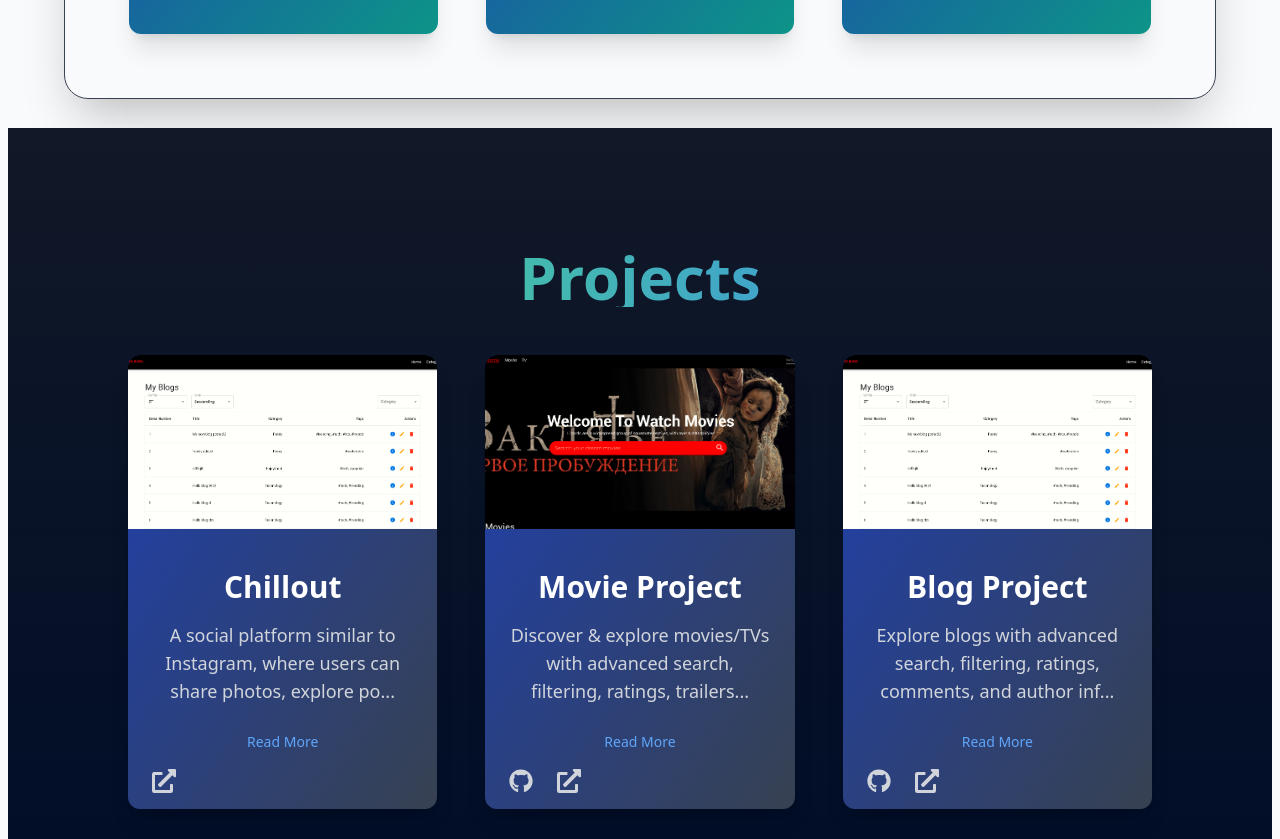
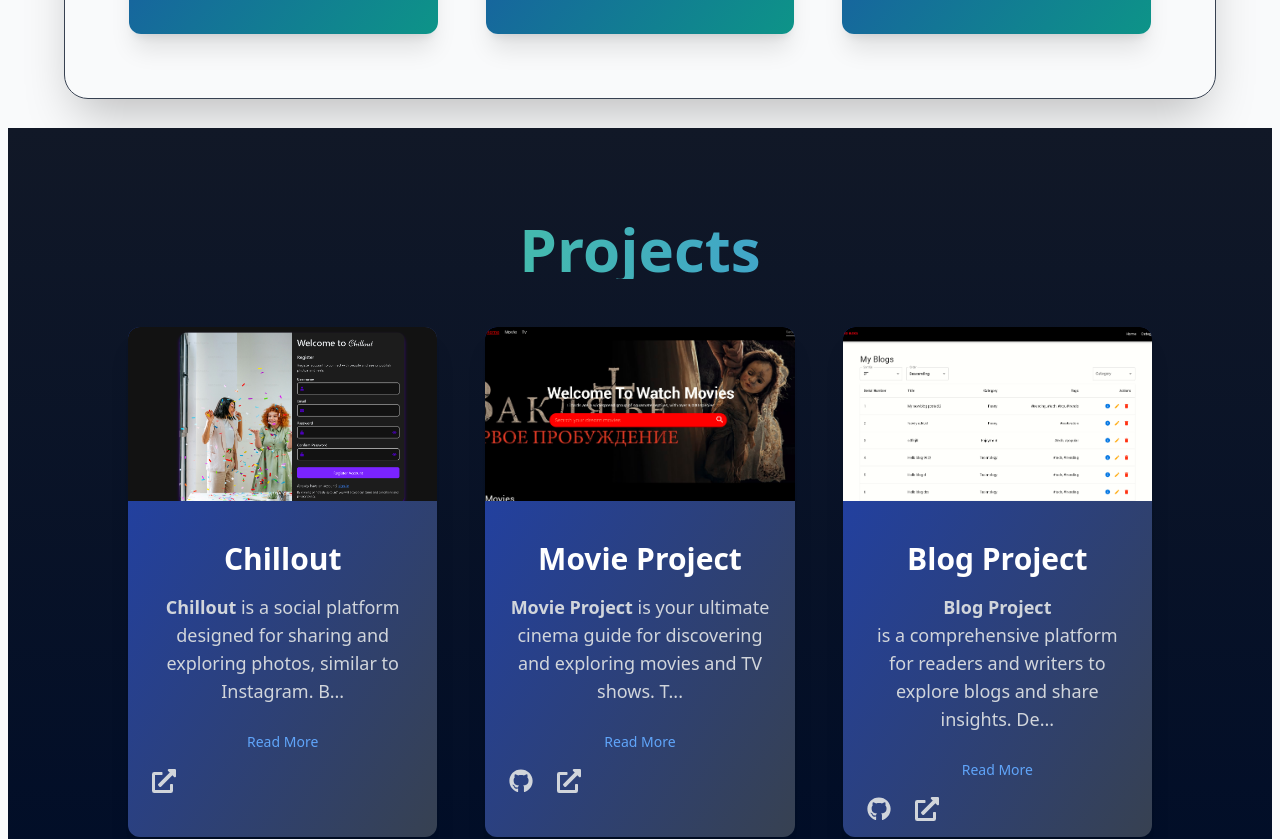
Before and after one commit to Naveedahmedtech/portfolio, a React (Vite) app: page / in a window 1280 px wide. Shown: the part 1520-2359 px from the top of the page. Built offline with nearby package versions, Linux system fonts and the light colour scheme.

Commit message:
Fixes mad

```diff
--- a/src/index.css
+++ b/src/index.css
@@ -51,3 +51,46 @@ body {
   padding: 0;
   margin: 0;
 }
+
+
+/* For Webkit browsers (Chrome, Safari) */
+::-webkit-scrollbar {
+  width: 8px;
+  /* Width of the scrollbar */
+}
+
+::-webkit-scrollbar-track {
+  background: #00051c;
+  /* Track color */
+  border-radius: 10px;
+  /* Rounded corners */
+}
+
+::-webkit-scrollbar-thumb {
+  background: #444;
+  /* Scrollbar color */
+  border-radius: 10px;
+  /* Rounded corners */
+}
+
+::-webkit-scrollbar-thumb:hover {
+  background: #666;
+  /* Scrollbar color on hover */
+}
+
+/* For Firefox */
+* {
+  scrollbar-width: thin;
+  /* Thin scrollbar */
+  scrollbar-color: #2e45ab #00051c00;
+  /* Thumb color and track color */
+}
+
+/* Optional: Adjustments for specific elements */
+.scrollable-element {
+  /* Apply the scrollbar styles to specific elements */
+  overflow-y: auto;
+  /* Enable vertical scrolling */
+  max-height: 300px;
+  /* Set a maximum height */
+}
--- a/src/layout/header/Header.tsx
+++ b/src/layout/header/Header.tsx
@@ -46,8 +46,12 @@ export default function Header() {
         }
     }, [isMenuOpen]);
 
+    const onLinkClick = () => {
+        setIsMenuOpen(!isMenuOpen);
+    }
+
     return (
-        <>
+        <div className='relative'>
             <header
                 className={`fixed top-0 w-full z-50 p-4 transition-all duration-500 ease-in-out ${scrolled ? 'bg-surface/80 shadow-lg backdrop-blur-lg' : 'bg-transparent'}`}
             >
@@ -101,12 +105,12 @@ export default function Header() {
                     </button>
 
                     {/* Show Navigation Links After Background Animation */}
-                    {showLinks && <NavigationMenu isMobile />}
+                    {showLinks && <NavigationMenu isMobile onLinkClick={onLinkClick} />}
                 </div>
             </motion.div>
 
             <Outlet />
             <Footer />
-        </>
+        </div>
     );
 }
--- /dev/null
+++ b/src/pages/project/Modal.tsx
@@ -0,0 +1,56 @@
+import { FC, ReactNode, useEffect } from "react";
+import { motion, AnimatePresence } from "framer-motion";
+import { FaTimes } from "react-icons/fa";
+
+interface ModalProps {
+    isOpen: boolean;
+    onClose: () => void;
+    children: ReactNode;
+}
+
+const Modal: FC<ModalProps> = ({ isOpen, onClose, children }) => {
+    useEffect(() => {
+        if (isOpen) {
+            document.body.style.overflow = "hidden";
+        } else {
+            document.body.style.overflow = "";
+        }
+        return () => {
+            document.body.style.overflow = "";
+        };
+    }, [isOpen]);
+
+    return (
+        <AnimatePresence>
+            {isOpen && (
+                <motion.div
+                    className="fixed inset-0 flex items-center justify-center bg-opacity-50 z-50"
+                    initial={{ opacity: 0 }}
+                    animate={{ opacity: 1 }}
+                    exit={{ opacity: 0 }}
+                >
+                    <div className="fixed inset-0 bg-black bg-opacity-30 backdrop-blur-md"></div>
+                    <motion.div
+                        className="bg-gray-900 rounded-lg shadow-lg p-6 w-full max-w-lg relative"
+                        initial={{ scale: 0.9, opacity: 0 }}
+                        animate={{ scale: 1, opacity: 1 }}
+                        exit={{ scale: 0.9, opacity: 0 }}
+                        transition={{ duration: 0.3 }}
+                    >
+                        <motion.button
+                            onClick={onClose}
+                            className="absolute top-4 right-4 text-gray-500 hover:text-gray-600"
+                            whileHover={{ scale: 1.2, rotate: 90 }}
+                            transition={{ duration: 0.3 }}
+                        >
+                            <FaTimes size={20} />
+                        </motion.button>
+                        {children}
+                    </motion.div>
+                </motion.div>
+            )}
+        </AnimatePresence>
+    );
+};
+
+export default Modal;
--- a/src/pages/project/projectSection.tsx
+++ b/src/pages/project/projectSection.tsx
@@ -1,62 +1,29 @@
 import { useInView } from 'react-intersection-observer';
-import { motion, AnimatePresence } from 'framer-motion';
-import { useState, useEffect } from 'react';
-import { FaExternalLinkAlt, FaGithub, FaTimes } from 'react-icons/fa';
-import movieProject from "../../assets/images/projects/project-movie.png";
-import blogProject from "../../assets/images/projects/project-blog.png";
+import { motion } from 'framer-motion';
+import { useState } from 'react';
+import { FaExternalLinkAlt, FaGithub } from 'react-icons/fa';
+import Modal from './Modal';
+import { projects } from './util';
 
-export const projects = [
-    {
-        id: 1,
-        name: "Chillout",
-        description:
-            "A social platform similar to Instagram, where users can share photos, explore posts, engage with content through likes and comments, and follow other users. Featuring a clean interface and advanced filtering for seamless browsing. Chillout provides a highly scalable and engaging user experience with its robust photo-sharing, post-filtering, and interactive UI.",
-        image: blogProject,
-        demoUrl: "https://chillout-naveed.netlify.app/",
-    },
-    {
-        id: 2,
-        name: "Movie Project",
-        description:
-            "Discover & explore movies/TVs with advanced search, filtering, ratings, trailers, and detailed cast info. Your ultimate cinema guide.",
-        image: movieProject,
-        demoUrl: "https://watchmovienow.netlify.app/",
-        codeUrl: "https://github.com/Naveedahmedtech/movie-app",
-    },
-    {
-        id: 3,
-        name: "Blog Project",
-        description:
-            "Explore blogs with advanced search, filtering, ratings, comments, and author info. The ultimate guide for readers and writers.",
-        image: blogProject,
-        demoUrl: "https://naveed-blogs.netlify.app/",
-        codeUrl: "https://github.com/Naveedahmedtech/movie-app",
-    },
-];
 
-function ProjectsSection() {
+
+interface Project {
+    name: string;
+    description: string;
+    image: string;
+    codeUrl?: string;
+    demoUrl?: string;
+}
+
+const ProjectsSection = () => {
     const { ref, inView } = useInView({
         threshold: 0.1,
         triggerOnce: true,
     });
 
-    const [selectedProject, setSelectedProject] = useState<any>(null);
+    const [selectedProject, setSelectedProject] = useState<Project | null>(null);
 
-    // Use useEffect to handle scrolling when the modal is open or closed
-    useEffect(() => {
-        if (selectedProject) {
-            document.body.style.overflow = 'hidden'; // Prevent scrolling
-        } else {
-            document.body.style.overflow = 'auto'; // Allow scrolling
-        }
-
-        // Clean up when the component unmounts or the modal is closed
-        return () => {
-            document.body.style.overflow = 'auto'; // Reset overflow to default
-        };
-    }, [selectedProject]);
-
-    const handleReadMore = (project: any) => {
+    const handleReadMore = (project: Project) => {
         setSelectedProject(project);
     };
 
@@ -74,13 +41,8 @@ function ProjectsSection() {
         visible: { opacity: 1, y: 0, transition: { duration: 0.8 } },
     };
 
-    const modalVariants = {
-        hidden: { opacity: 0, scale: 0.8 },
-        visible: { opacity: 1, scale: 1, transition: { duration: 0.4, ease: "easeInOut" } },
-        exit: { opacity: 0, scale: 0.8, transition: { duration: 0.3 } },
-    };
-
     return (
+        <div>
             <motion.div
                 ref={ref}
                 initial="hidden"
@@ -125,11 +87,20 @@ function ProjectsSection() {
                                 ></motion.div>
                                 <div className="px-6 py-4">
                                     <h3 className="text-3xl font-bold mb-4">{project.name}</h3>
-                                <p className="text-base md:text-lg text-gray-300 mb-6 leading-relaxed">
+                                    {/* <p className="text-base md:text-lg text-gray-300 mb-6 leading-relaxed">
                                         {project.description.length > 80
                                             ? `${project.description.substring(0, 80)}...`
                                             : project.description}
-                                </p>
+                                    </p> */}
+                                    <div
+                                        className="text-base md:text-lg text-gray-300 mb-6 leading-relaxed"
+                                        dangerouslySetInnerHTML={{
+                                            __html:
+                                                project.description.length > 150
+                                                    ? `${project.description.substring(0, 150)}...`
+                                                    : project.description
+                                        }}
+                                    />
                                     {project.description.length > 80 && (
                                         <button
                                             className="text-sm text-blue-400 hover:text-blue-600"
@@ -165,46 +136,49 @@ function ProjectsSection() {
                         ))}
                     </motion.div>
                 </motion.div>
+            </motion.div>
 
             {/* Modal for full description */}
-            <AnimatePresence>
+            <Modal isOpen={!!selectedProject} onClose={handleCloseModal}>
                 {selectedProject && (
-                    <motion.div
-                        className="fixed inset-0 flex justify-center items-center z-50"
-                        initial="hidden"
-                        animate="visible"
-                        exit="exit"
-                        variants={modalVariants}
+                    <div className="max-w-lg mx-auto">
+                        <h2 className="text-2xl font-bold mb-4">{selectedProject.name}</h2>
+                        <div
+                            className="text-base md:text-lg text-gray-300 mb-6 leading-relaxed max-h-80 overflow-y-auto"
+                            dangerouslySetInnerHTML={{
+                                __html: selectedProject.description,
+                            }}
+                        />
+                        <div className="flex space-x-4 mt-4">
+                            {selectedProject.codeUrl && (
+                                <motion.a
+                                    href={selectedProject.codeUrl}
+                                    target="_blank"
+                                    rel="noopener noreferrer"
+                                    className="text-2xl text-gray-300 hover:text-white transition-colors duration-300"
+                                    whileHover={{ scale: 1.3 }}
                                 >
-                        {/* Background Blur Effect */}
-                        <div className="fixed inset-0 bg-black bg-opacity-60 backdrop-blur-md"></div>
+                                    <FaGithub />
+                                </motion.a>
+                            )}
+                            {selectedProject.demoUrl && (
+                                <motion.a
+                                    href={selectedProject.demoUrl}
+                                    target="_blank"
+                                    rel="noopener noreferrer"
+                                    className="text-2xl text-gray-300 hover:text-white transition-colors duration-300"
+                                    whileHover={{ scale: 1.3 }}
+                                >
+                                    <FaExternalLinkAlt />
+                                </motion.a>
+                            )}
+                        </div>
+                    </div>
+                )}
+            </Modal>
 
-                        <motion.div
-                            className="relative bg-gray-900 p-8 rounded-lg max-w-lg w-full text-white shadow-2xl"
-                            variants={modalVariants}
-                        >
-                            {/* Close Button */}
-                            <button
-                                onClick={handleCloseModal}
-                                className="absolute top-4 right-4 text-white text-2xl hover:text-gray-400 focus:outline-none"
-                            >
-                                <FaTimes />
-                            </button>
-
-                            <h3 className="text-3xl font-bold mb-4">{selectedProject.name}</h3>
-                            <p className="mb-6">{selectedProject.description}</p>
-                            <button
-                                className="bg-blue-500 px-4 py-2 rounded-md hover:bg-blue-600 transition-all duration-300"
-                                onClick={handleCloseModal}
-                            >
-                                Close
-                            </button>
-                        </motion.div>
-                    </motion.div>
-                )}
-            </AnimatePresence>
-        </motion.div>
+        </div>
     );
-}
+};
 
 export default ProjectsSection;
--- /dev/null
+++ b/src/pages/project/util.ts
@@ -0,0 +1,59 @@
+import movieProject from "../../assets/images/projects/project-movie.png";
+import blogProject from "../../assets/images/projects/project-blog.png";
+import chilloutProject from "../../assets/images/projects/project-chillout.png";
+
+export const projects = [
+  {
+    id: 1,
+    name: "Chillout",
+    description: `
+      <strong class="text-lg font-semibold">Chillout</strong> is a social platform designed for sharing and exploring photos, similar to Instagram. Built for scalability and user engagement.
+      <h3 class="text-xl font-bold mt-4">Features:</h3>
+      <ul class="list-disc pl-5 mt-2">
+        <li>User authentication with Recaptcha protection for secure signups.</li>
+        <li>Share photos and explore content through advanced filtering.</li>
+        <li>Like, comment, and follow other users.</li>
+        <li>Microservice architecture for scalability.</li>
+        <li>RabbitMQ for reliable messaging and communication between services.</li>
+        <li>Docker for containerized deployments, ensuring consistent environments.</li>
+        <li>CI/CD pipelines managed with GitHub Actions for automated testing and deployment.</li>
+        <li>Prisma as the ORM and PostgreSQL for efficient data handling and storage.</li>
+      </ul>
+    `,
+    image: chilloutProject,
+    demoUrl: "https://chillout-naveed.netlify.app/",
+  },
+  {
+    id: 2,
+    name: "Movie Project",
+    description: `
+      <strong class="text-lg font-semibold">Movie Project</strong> is your ultimate cinema guide for discovering and exploring movies and TV shows. The platform features a sleek and user-friendly interface.
+      <h3 class="text-xl font-bold mt-4">Features:</h3>
+      <ul class="list-disc pl-5 mt-2">
+        <li>Built with React, Node.js, Express.js, and PostgreSQL for a robust and reliable backend.</li>
+        <li>Discover movies and TV shows with advanced search and filtering options.</li>
+        <li>View detailed movie information including cast, trailers, and ratings.</li>
+        <li>Integration with popular movie APIs to provide real-time data.</li>
+      </ul>
+    `,
+    image: movieProject,
+    demoUrl: "https://watchmovienow.netlify.app/",
+    codeUrl: "https://github.com/Naveedahmedtech/movie-app",
+  },
+  {
+    id: 3,
+    name: "Blog Project",
+    description: `
+      <h1 class="text-lg font-semibold">Blog Project</h1> is a comprehensive platform for readers and writers to explore blogs and share insights. Designed to cater to avid readers and writers alike.
+      <h3 class="text-xl font-bold mt-4">Features:</h3>
+      <ul class="list-disc pl-5 mt-2">
+        <li>Built using React, Node.js, Express.js, and MongoDB for seamless data management.</li>
+        <li>Advanced blog search and filtering capabilities for easier navigation.</li>
+        <li>Detailed author information for better connection between authors and readers.</li>
+      </ul>
+    `,
+    image: blogProject,
+    demoUrl: "https://naveed-blogs.netlify.app/",
+    codeUrl: "https://github.com/Naveedahmedtech/movie-app",
+  },
+];
```
Also changed, not shown: src/pages/home/HomeSection.tsx (+6 -2 lines). Lines whose indentation alone changed are shown as unchanged.
